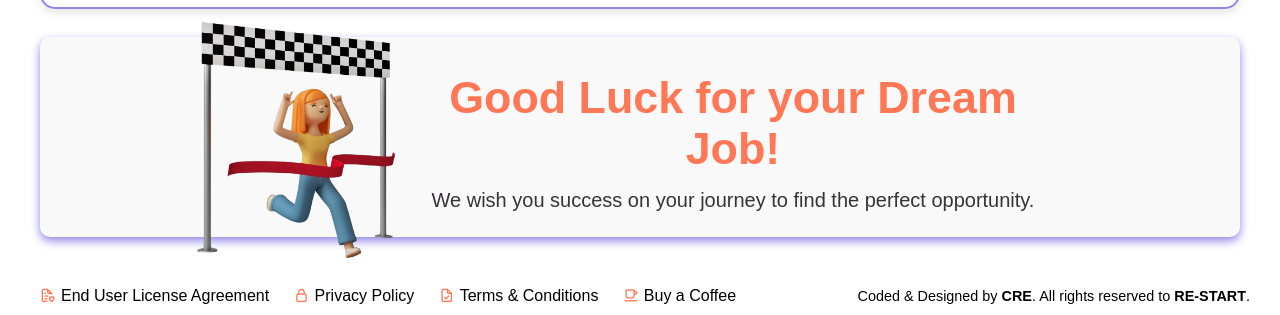
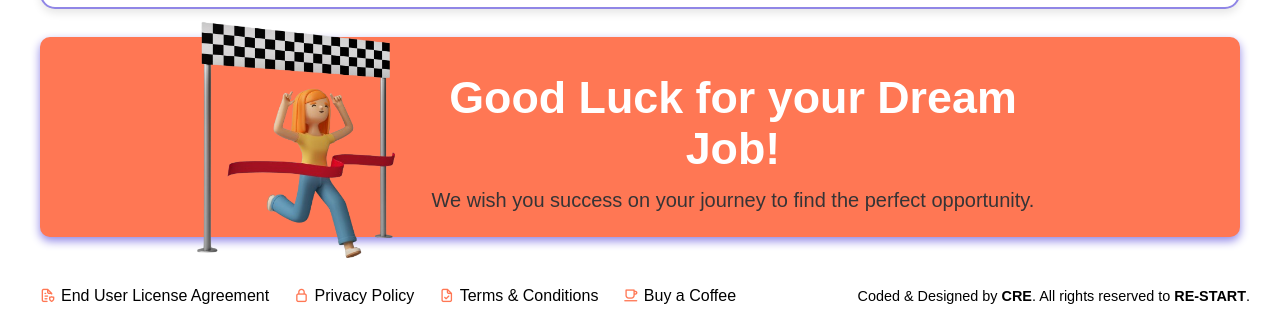
Before and after one commit to github-rakesh/RE-START, a plain HTML site: page index.html in a window 1280 px wide. Shown: the part 1418-1733 px from the top of the page. Drawn offline with nearby package versions, Linux system fonts and the light colour scheme.

Commit message:
Update style.css

```diff
--- a/style.css
+++ b/style.css
@@ -466,10 +466,10 @@ main {
 
 /* Banner Styling */
 .ad-banner {
-  background-color: #f9f9f9; /* Replace with your background image */
+  background-color: #ff7754; /* Replace with your background image */
   padding: 30px 20px;
   text-align: left;
-  color: #ff7754;
+  color: #fff;
   padding-right: 200px;
   border-radius: 10px;
   box-shadow: 0 4px 10px #9086e6;
```
